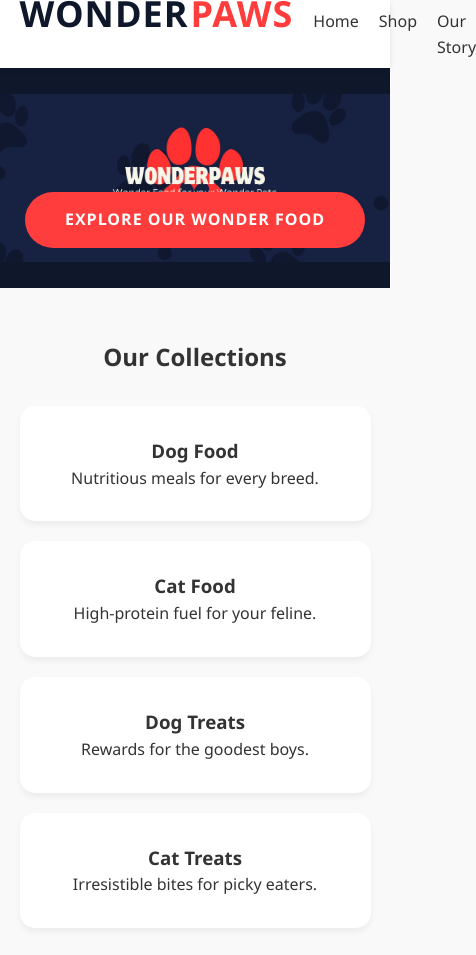
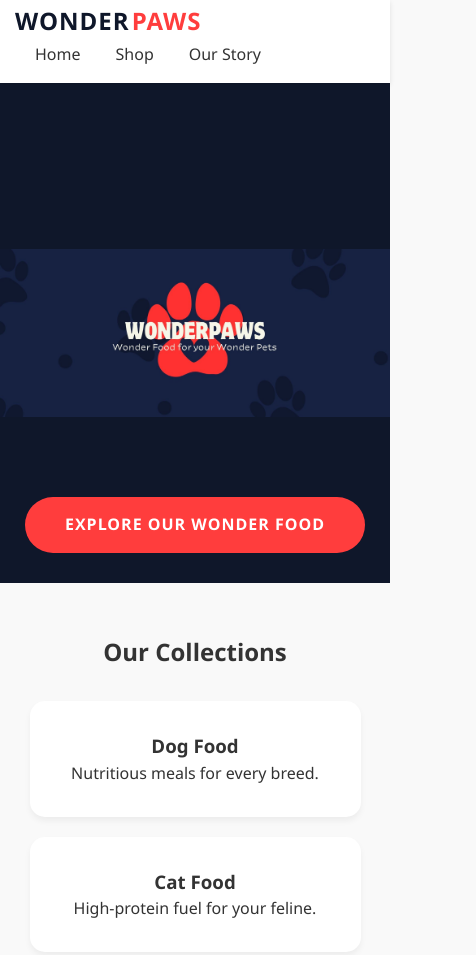
Before and after one commit to Dy510-glitch/wonderpaws, a plain HTML site: page index.html in a window 390 px wide. Shown: the top 955 px of the page, 476 px wide, since content can reach past the window. Drawn offline with Linux system fonts and the light colour scheme.

Commit message:
Update style.css

```diff
--- a/style.css
+++ b/style.css
@@ -166,3 +166,36 @@ footer {
     background: #2c3e50;
     color: white;
 }
+
+/* --- Tablet & Mobile Adjustments --- */
+
+@media (max-width: 768px) {
+    /* Stack the navigation links vertically on small screens */
+    .navbar {
+        flex-direction: column;
+        padding: 15px;
+    }
+
+    .nav-links {
+        margin-top: 15px;
+        gap: 15px; /* Adds space between Home, Shop, and Our Story */
+    }
+
+    /* Adjust the Hero height for mobile so it doesn't look too thin */
+    .hero {
+        height: 60vh; /* Gives more vertical room for the logo on phones */
+        background-size: contain;
+        padding-bottom: 30px;
+    }
+
+    /* Make the shop cards stack in 1 column instead of a grid */
+    .grid {
+        grid-template-columns: 1fr;
+        padding: 0 10px;
+    }
+
+    /* Make the text logo a bit smaller for phone screens */
+    .logo-text {
+        font-size: 1.5rem;
+    }
+}
```
